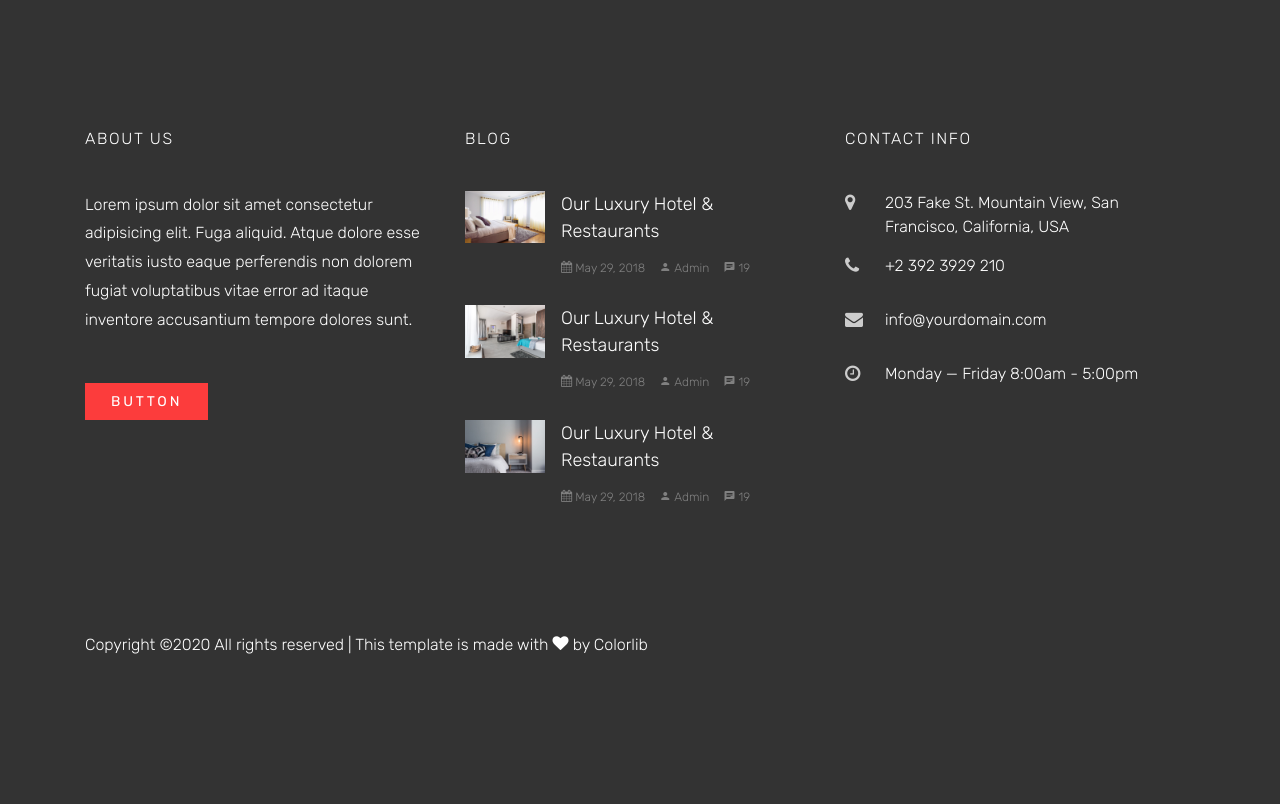
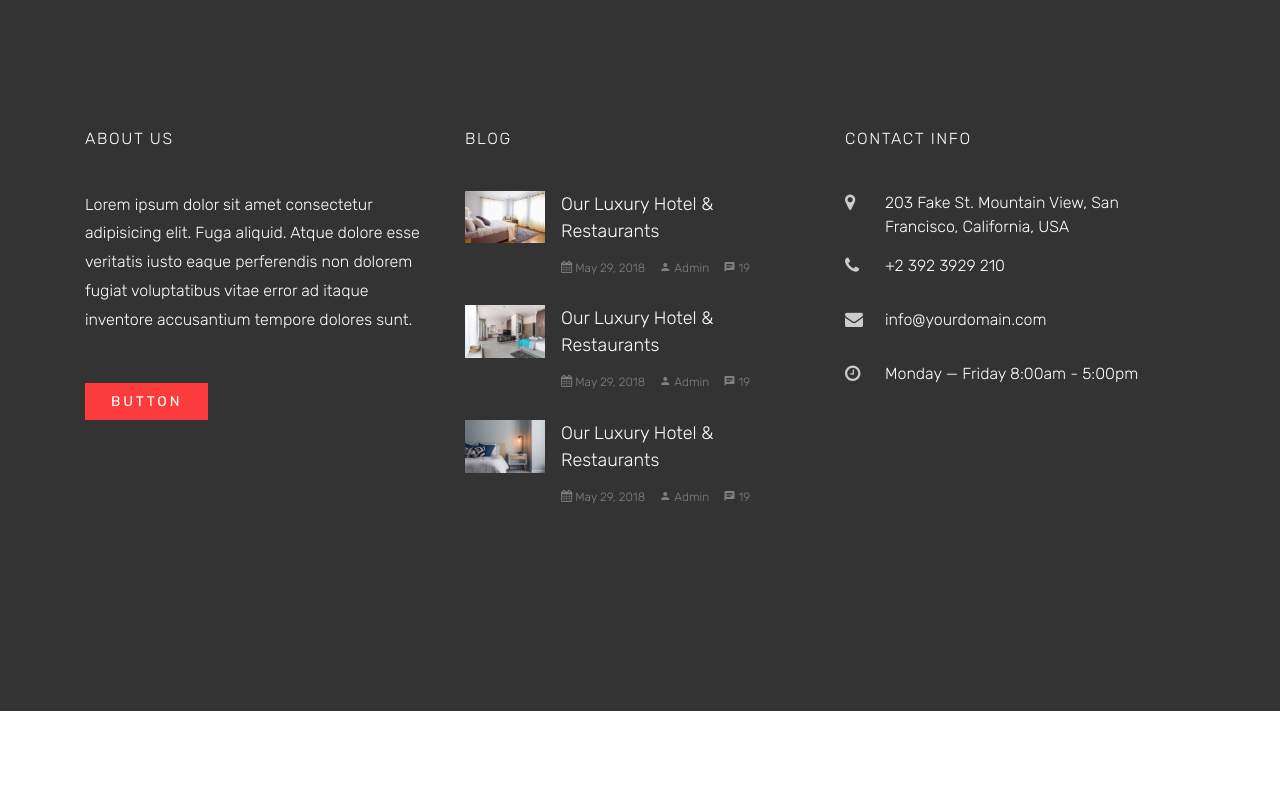
Before and after one commit to zarif98sjs/innOcity, a Django app: template hotel/templates/hotel/index.html in a window 1280 px wide. Shown: the part 3661-4465 px from the top of the page. After the commit the page ends 4372 px from the top, so only its background shows below. Run offline with Django 3.2, Linux system fonts and the light colour scheme; the template is opened without the code that fills it, so the values that code supplies are empty; some libraries are stand-ins or nearby versions; some web fonts are replaced.

Commit message:
minor corrections

```diff
--- a/home/static/home/styles/main_styles.css
+++ b/home/static/home/styles/main_styles.css
@@ -582,7 +582,7 @@ section
 	font-size: 100px;
 	line-height: 1.1;
 	font-weight: 400;
-	color: black;
+	color: #FFFFFF;
 }
 .home_page_nav
 {
@@ -599,7 +599,7 @@ section
 {
 	font-family: 'Oswald', sans-serif;
 	font-size: 16px;
-	color: black;
+	color: rgba(255,255,255,0.63);
 	-webkit-transition: all 400ms ease;
 	-moz-transition: all 400ms ease;
 	-ms-transition: all 400ms ease;
--- a/hotel/templates/hotel/index.html
+++ b/hotel/templates/hotel/index.html
@@ -380,15 +380,6 @@
 
 
       </div>
-      <div class="row pt-5">
-        <div class="col-md-12 text-left">
-          <p>
-            <!-- Link back to Colorlib can't be removed. Template is licensed under CC BY 3.0. -->
-            Copyright &copy;<script>document.write(new Date().getFullYear());</script> All rights reserved | This template is made with <i class="icon-heart" aria-hidden="true"></i> by <a href="https://colorlib.com" target="_blank" class="text-primary">Colorlib</a>
-            <!-- Link back to Colorlib can't be removed. Template is licensed under CC BY 3.0. -->
-          </p>
-        </div>
-      </div>
     </div>
   </footer>
 
```
Also changed, not shown: home/templates/home/index.html (+7 -3 lines).
